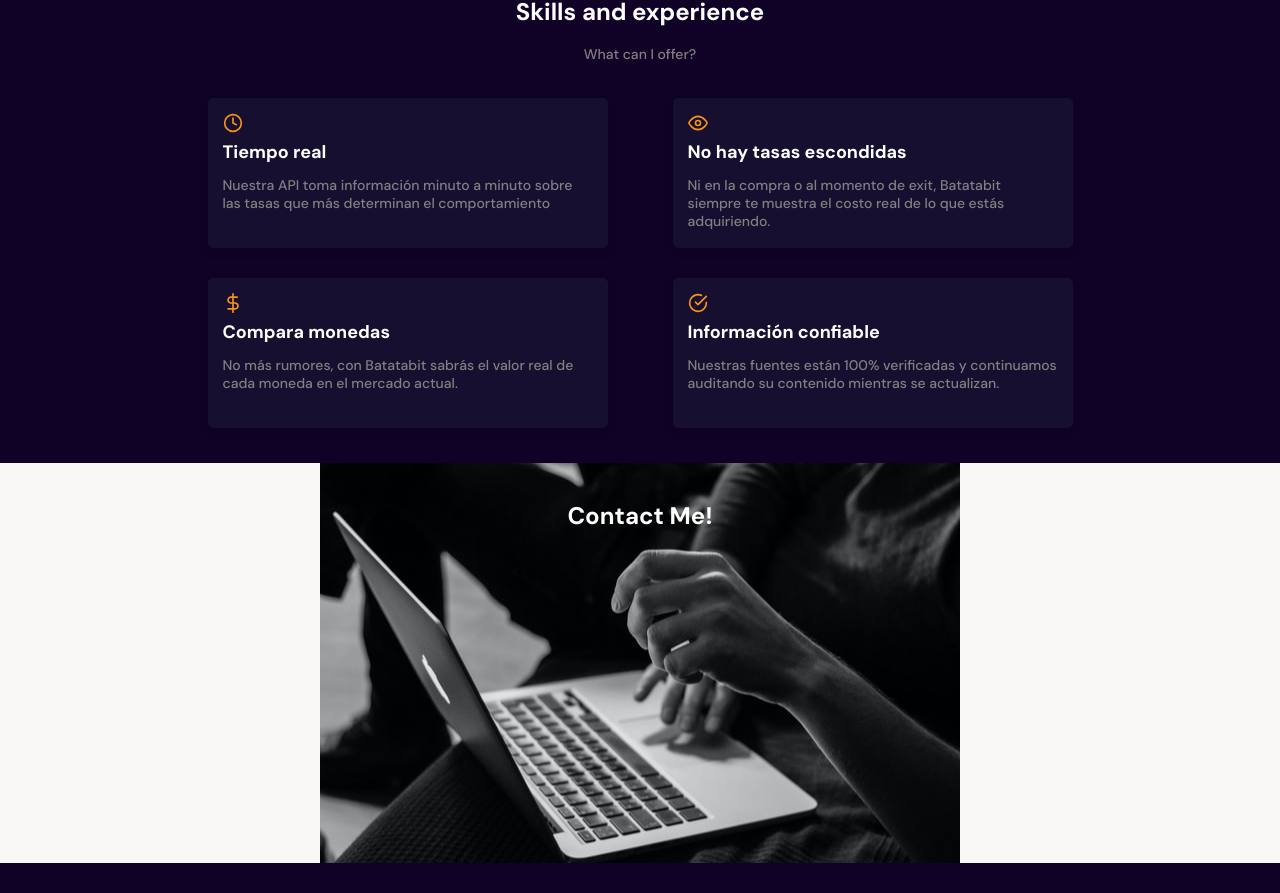
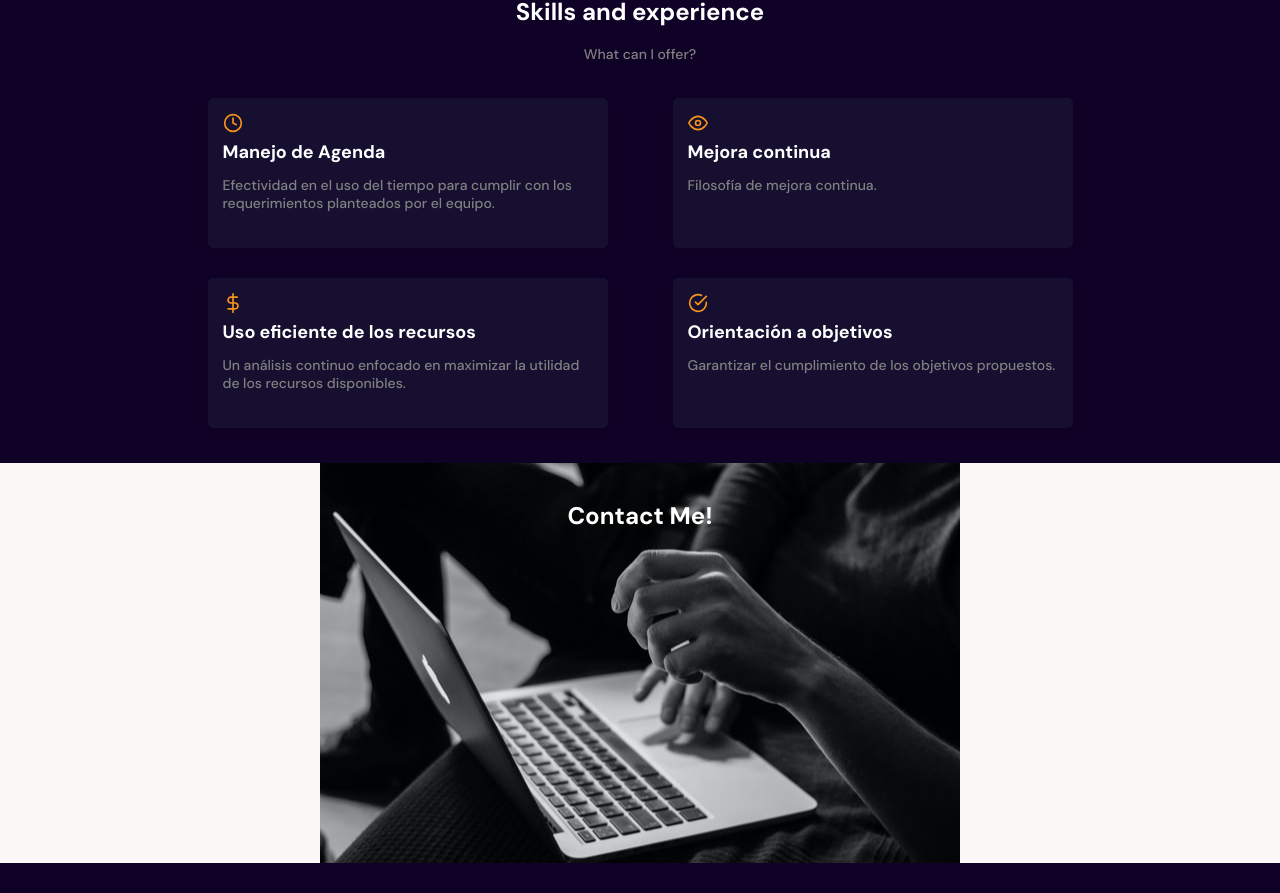
Before and after one commit to MatiasCeb/mobileFirst, a React (Create React App) app: page / in a window 1280 px wide. Shown: the part 1350-2243 px from the top of the page. Built offline with nearby package versions, Linux system fonts and the light colour scheme.

Commit message:
skills and experience

```diff
--- a/src/components/shared/products.js
+++ b/src/components/shared/products.js
@@ -2,27 +2,27 @@ export const products =
     [
         {
             id: 0,
-            title:'Tiempo real',
+            title:'Manejo de Agenda',
             image:"/assets/icons/clock.svg",
-            text:'Nuestra API toma información minuto a minuto sobre las tasas que más determinan el comportamiento',
+            text:'Efectividad en el uso del tiempo para cumplir con los requerimientos planteados por el equipo.',
         },
         {
             id: 1,
-            title:'No hay tasas escondidas',
+            title:'Mejora continua',
             image:'/assets/icons/eye.svg',
-            text:'Ni en la compra o al momento de exit, Batatabit siempre te muestra el costo real de lo que estás adquiriendo.',
+            text:'Filosofía de mejora continua.',
         },
         {
             id: 2,
-            title:'Compara monedas',
+            title:'Uso eficiente de los recursos',
             image:'/assets/icons/dollar-sign.svg',
-            text:'No más rumores, con Batatabit sabrás el valor real de cada moneda en el mercado actual.',
+            text:'Un análisis continuo enfocado en maximizar la utilidad de los recursos disponibles.',
         },
         {
             id: 3,
-            title:'Información confiable',
+            title:'Orientación a objetivos',
             image:'/assets/icons/check-circle.svg',
-            text:'Nuestras fuentes están 100% verificadas y continuamos auditando su contenido mientras se actualizan.',
+            text:'Garantizar el cumplimiento de los objetivos propuestos.',
         },
     ];
 
```
